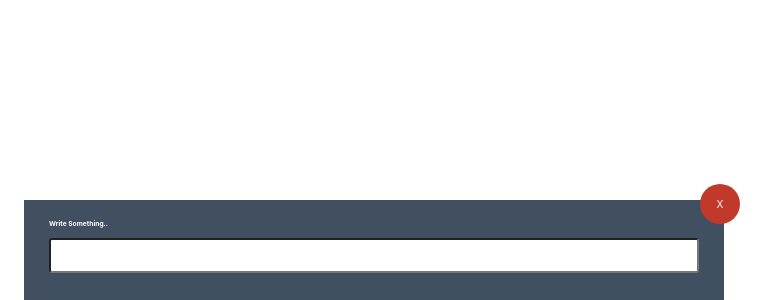
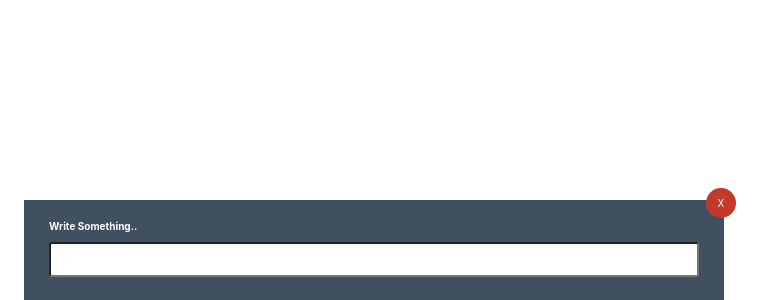
Before and after one commit to yigitusta/Cavemen-GGJ2019, a website: page client/index.html in a window 1280 px wide. Shown: the part 650-950 px from the top of the page, 266-1037 px from the left. Drawn offline with Linux system fonts and the light colour scheme.

Commit message:
UI improvements

```diff
--- a/client/index.html
+++ b/client/index.html
@@ -56,8 +56,8 @@
       color: #fff;
       border-radius: 50%;
       display: block;
-      width: 40px;
-      height: 40px;
+      width: 3rem;
+      height: 3rem;
       display: flex;
       align-items: center;
       justify-content: center;
@@ -69,6 +69,7 @@
       font-weight: bold;
       margin: 0;
       margin-bottom: 10px;
+      font-size: 1rem;
     }
 
     #chat-app input {
@@ -138,7 +139,7 @@
     <div class="score-board">Scoreboard</div>
     <li><span class="score-name">mahmut</span><span class="score-meat">12</span><img class="score-meat-img" src="src/assets/images/meat.png"></li>
     <li><span class="score-name">suleyman</span><span class="score-meat">14</span><img class="score-meat-img" src="src/assets/images/meat.png"></li>
-  </div>
+S  </div>
   <script src="./src/index.js"></script>
   <script type="text/javascript">
     document.querySelector('#chat-app .close').addEventListener('click', function(e) {
```
